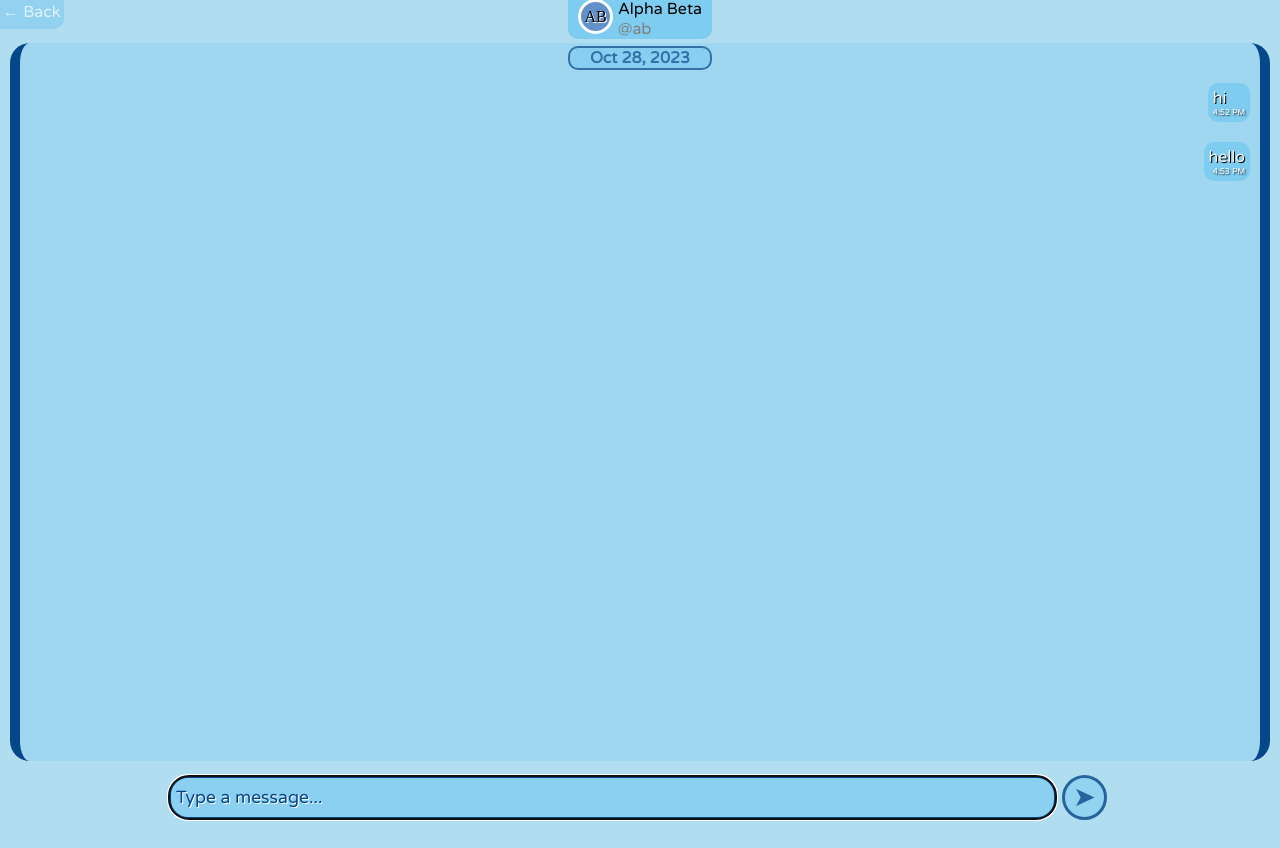
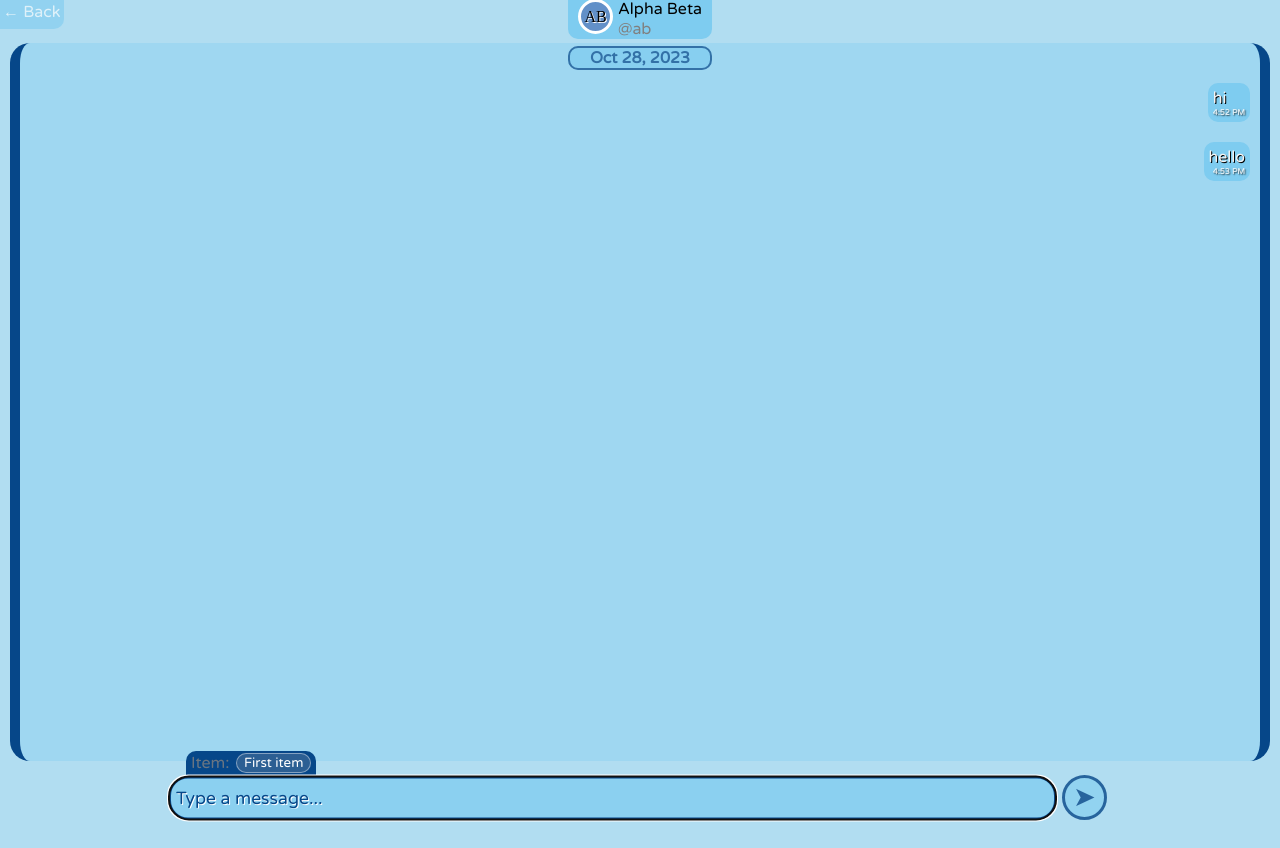
Before and after one commit to DeAdShOt99000/trader, a Flask app: page /chat/4 in a window 1280 px wide. Shown: the part 46-894 px from the top of the page. Run offline with Flask 3, Linux system fonts and the light colour scheme; a user stored in the database is signed in; some web fonts are replaced.

Commit message:
Improved chat context item by adding a selection of items above the text bar that shows all current chat items (defaults to the most recent item)

```diff
--- a/app/static/css/single-chat.css
+++ b/app/static/css/single-chat.css
@@ -6,6 +6,7 @@ body {
     display: grid;
     grid-template-rows: auto 1fr auto;
     height: 93%;
+    overflow: hidden;
 }
 
 .top-bar {
@@ -155,12 +156,84 @@ body {
     display: flex;
     justify-content: center;
     align-items: center;
+    /* overflow: hidden; */
+}
+
+.text-bar-cont {
+    position: relative;
+    width: 70%;
+}
+
+.context-item-cont {
+    position: absolute;
+    top: -46.5px;
+    left: 18px;
+    display: flex;
+    background-color: #064789;
+    padding: 2px 5px;
+    border-top-left-radius: 10px;
+    height: 24px;
+    color: rgba(128, 128, 128, 0.81);
+}
+
+.context-item-cont .mask {
+    position: absolute;
+    top: 24px;
+    width: 200px;
+    height: 100px;
+    background-color: #B1DDF1;
+}
+
+.context-item-selector {
+    position: absolute;
+    display: flex;
+    flex-direction: column;
+    justify-content: space-between;
+    bottom: 24px;
+    left: 45px;
+    padding: 2px 5px;
+    border-top-right-radius: 10px;
+    background-color: #064789;
+    transform: translateY(100%);
+    transition: all .4s ease-out;
+    max-width: 150px;
+    align-items: center;
+}
+
+.context-item-selector:hover {
+    transform: translateY(28px);
+}
+
+.context-item-selector button {
+    background-color: #064789b1;
+    color: white;
+    border: none;
+    cursor: pointer;
+    margin-bottom: 7px;
+    padding: 0 7px;
+    overflow: hidden;
+    border-radius: 10px;
+    height: 20px;
+    width: max-content;
+    text-align: center;
+}
+
+.context-item-selector button:first-of-type {
+    background-color: #2c5f93;
+    border: 1px solid rgba(255, 255, 255, 0.419);
+}
+
+.context-item-selector button:hover {
+    background-color: #2c5f93;
 }
 
 .text-bar {
+    position: absolute;
+    top: 50%;
+    transform: translateY(-50%);
     font-size: 1.1rem;
     height: 45px;
-    width: 70%;
+    width: 100%;
     border-width: 3px;
     border-radius: 20px;
     padding: 3px 5px;
--- a/app/static/js/single-chat.js
+++ b/app/static/js/single-chat.js
@@ -6,11 +6,27 @@
     const toBottomBtn = document.getElementById('to-bottom-btn'); // Button to scroll to bottom
     const toBottomBtnCont = document.getElementById('to-bottom-btn-container'); // Container for scroll to bottom button
     const msgCircle = document.getElementById('msg-circle'); // Unread messages circle
+    const cxtItemSelector = document.querySelector('.context-item-selector');
+    const generalCxt = cxtItemSelector.querySelector('button');
 
     // Scroll to the bottom of the chat box when the "scroll to bottom" button is clicked
     toBottomBtn.onclick = function(){
         chatBox.scrollTop = chatBox.scrollHeight;
     };
+
+    function cxtItemFunc(){
+        window.itemId = this.id ? this.id.split('-')[1]: null;
+
+        cxtItemSelector.style.transform = 'translateY(100%)';
+
+        cxtItemSelector.removeChild(this);
+        cxtItemSelector.prepend(this);
+        setTimeout(() => {
+            cxtItemSelector.removeAttribute('style');
+        }, 700);
+    };
+
+    generalCxt.addEventListener('click', cxtItemFunc);
 
     // Send message when the "Send" button is clicked
     document.getElementById('send').addEventListener('click', function(){
@@ -77,6 +93,8 @@
     // Variable to store the last message ID
     let last_msg_id = -2;
 
+    const itemIds = [];
+
     // Function to update messages and handle unread messages
     function updateMsg(){
         let last_msg_id_link = `?last-msg-id=${last_msg_id}`;
@@ -123,6 +141,24 @@
                             itemTitleElement.innerHTML = "<span>Item: </span>" + chat.item_title;
 
                             chatElement.appendChild(itemTitleElement);
+                        };
+
+                        const reverseChat = data[Object.values(data).length-1-i]
+                        if (reverseChat.item_id && !itemIds.includes(reverseChat.item_id)){
+
+                            if (!itemIds.length){
+                                window.itemId = reverseChat.item_id;
+                            };
+
+                            itemIds.push(reverseChat.item_id);
+
+                            const cxtItem = document.createElement('button');
+                            cxtItem.id = `item-${reverseChat.item_id}`;
+                            cxtItem.title = reverseChat.item_title;
+                            cxtItem.innerText = reverseChat.item_title;
+                            cxtItem.onclick = cxtItemFunc;
+
+                            cxtItemSelector.insertBefore(cxtItem, generalCxt);
                         };
 
                         const chatText = document.createElement('div');
--- a/app/templates/single-chat.html
+++ b/app/templates/single-chat.html
@@ -20,7 +20,16 @@
     </div>
     <div id="chat-box"></div>
     <div class="bottom">
-        <input class="text-bar" type="text" name="text-message" id="text-message" placeholder="Type a message...">
+        <div class="text-bar-cont">
+            <div class="context-item-cont">
+                <div>Item:</div>
+                <div class="context-item-selector">
+                    <button title="General">General</button>
+                </div>
+                <div class="mask"></div>
+            </div>
+            <input class="text-bar" type="text" name="text-message" id="text-message" placeholder="Type a message...">
+        </div>
         <button id="send">&#10148;</button>
         <div id="to-bottom-btn-container">
             <div id="msg-circle">0</div>
```
Also changed, not shown: app/database.db.
